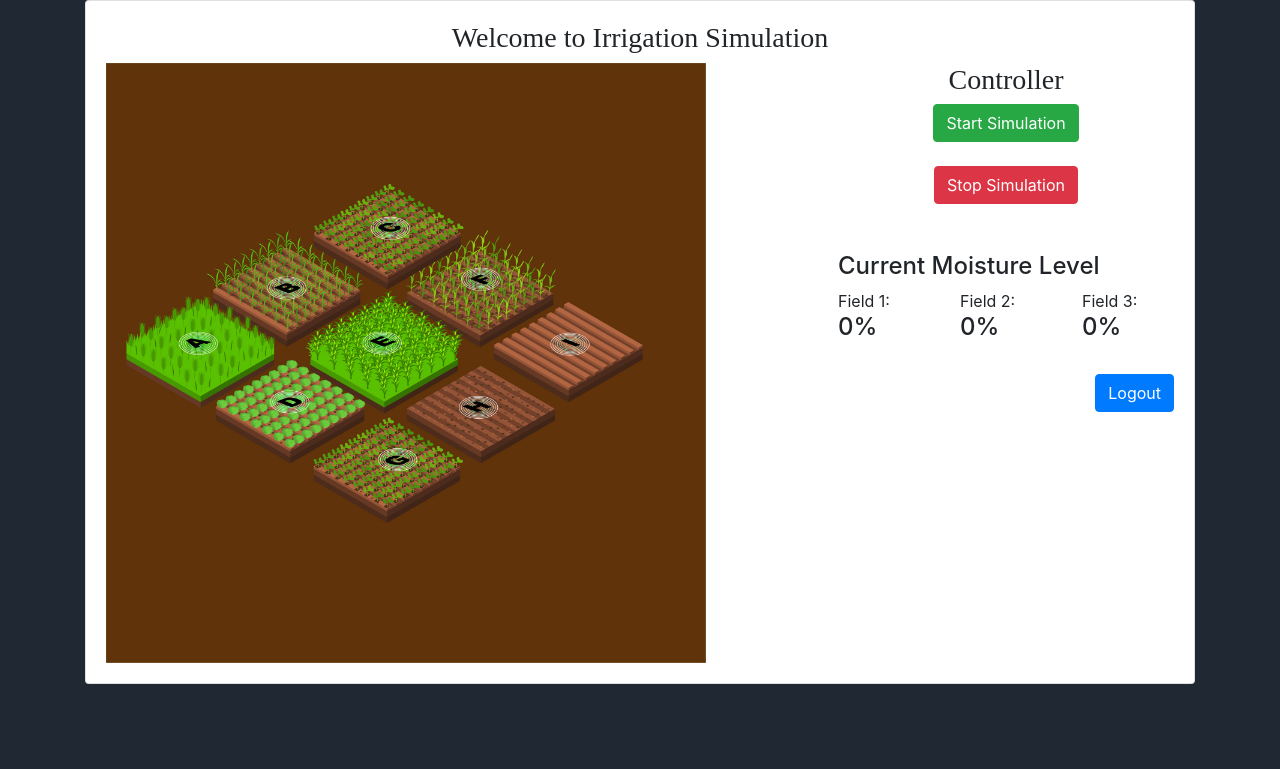
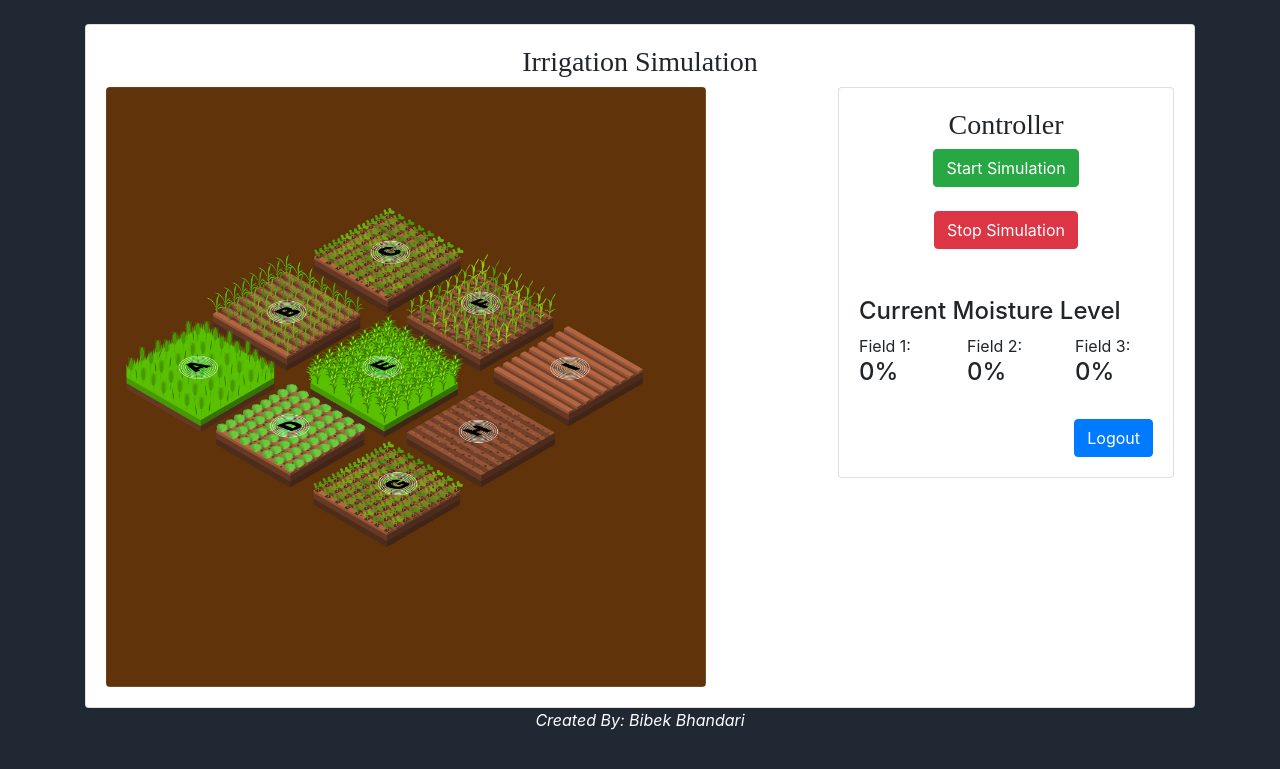
Before and after one commit to onthir/codingCompetitionIrrigation, a Django app: page / in a window 1280 px wide. Shown: the top 769 px of the page. Run offline with Django 3.2, Linux system fonts and the light colour scheme; a user stored in the database is signed in; data that the repository does not hold is empty; some libraries are stand-ins or nearby versions.

Commit message:
Finished up

```diff
--- a/main/static/css/style.css
+++ b/main/static/css/style.css
@@ -37,3 +37,7 @@ p{
 #finish2{
     color: red;
 }
+
+img{
+    border-radius: 4px;
+}
--- a/main/templates/main/base.html
+++ b/main/templates/main/base.html
@@ -28,5 +28,10 @@
     {% block JavaScript %}
 
     {% endblock %}
+    <footer>
+      <div class="text-center">
+        <i style="color: white;">Created By: Bibek Bhandari</i>
+      </div>
+    </footer>
   </body>
 </html>
--- a/main/templates/main/index.html
+++ b/main/templates/main/index.html
@@ -6,17 +6,20 @@ Home
 
 {% load staticfiles %}
 {% block content %}
-
+<br>
 <div class="container">
     <div class="card">
         <div class="card-body">
-            <h3 class="text-center">Welcome to Irrigation Simulation</h3>
+            <h3 class="text-center">Irrigation Simulation</h3>
             <div class="row">
                 <div class="col-md-8">
-                    <img src="{% static 'img/step1.jpg' %}" id="dynamicImage" alt="" class="img-fluid" width="600">
+                    <img src="{% static 'img/step1.jpg' %}" id="dynamicImage" alt="" id="image" class="img-fluid"
+                        width="600">
 
                 </div>
                 <div class="col-md-4">
+                    <div class="card">
+                        <div class="card-body">
                     <h3 class="text-center">Controller</h3>
                     <div class="text-center">
                         <a href="#" class="btn btn-success" onclick="loader();">Start Simulation</a>
@@ -27,9 +30,12 @@ Home
                         <br><br>
                         <h4>Current Moisture Level</h4>
                         <div class="row">
-                            <div class="col-md-4">Field 1: <h4 id="text">0%</h4></div>
-                            <div class="col-md-4">Field 2: <h4 id="text2">0%</h4></div>
-                            <div class="col-md-4">Field 3: <h4 id="text3">0%</h4></div>
+                            <div class="col-md-4">Field 1: <h4 id="text">0%</h4>
+                            </div>
+                            <div class="col-md-4">Field 2: <h4 id="text2">0%</h4>
+                            </div>
+                            <div class="col-md-4">Field 3: <h4 id="text3">0%</h4>
+                            </div>
                         </div>
 
                     </div>
@@ -39,87 +45,10 @@ Home
                     </div>
                 </div>
             </div>
+                </div>
+            </div>
         </div>
     </div>
 </div>
 
-<script>
-
-
-
-var counter = 0;
-var state = 1;
-
-// identifier for which label to updates
-var change = 1;
-
-function changeImage(){
-
-    images = ["http://ec2-3-14-152-181.us-east-2.compute.amazonaws.com/images/irrigation.jpg ",
-             "http://ec2-3-14-152-181.us-east-2.compute.amazonaws.com/images/irrigation_3.jpg ",
-              "http://ec2-3-14-152-181.us-east-2.compute.amazonaws.com/images/irrigation_2.jpg ",
-               "http://ec2-3-14-152-181.us-east-2.compute.amazonaws.com/images/irrigation_1.jpg "]
-
-    percents = ["0%", "20%", "40%", "60%", "80%", "100%"]
-
-    var image = document.getElementById("dynamicImage");
-    var text = document.getElementById("text")
-    var text2 = document.getElementById("text2")
-    var text3 = document.getElementById("text3")
-
-    if (change == 1){
-        text.innerHTML = percents[counter];
-    }
-    else if(change == 2){
-        text2.innerHTML = percents[counter];
-    }
-
-    else if(change == 3){
-
-        text3.innerHTML = percents[counter];
-    }
-
-    // divisible by 5 to verify its five seconds
-    if (counter % 5 == 0){
-        // change the imge
-        image.src = images[state];
-
-        if (state == 3){
-            state = 0;
-        }
-        state ++;
-    }
-    if (counter == 5){
-
-        // set counter to 0
-        counter = 0;
-        if (change==3){
-            change = 0;
-        }
-        change ++;
-    }
-
-    counter ++;
-}
-
-    function loader() {
-
-        myLoad = setInterval(changeImage, 1000);
-
-        var click = document.getElementById("click");
-        click.onclick = function () {
-            clearInterval(myLoad);
-            flag = false;
-        }
-
-    };
-
-
-
-
-
-
-</script>
-
-
 {% endblock %}
```
Also changed, not shown: accounts/templates/accounts/login.html (+5 -3 lines), main/static/js/logic.js (+66 -0 lines), db.sqlite3.
